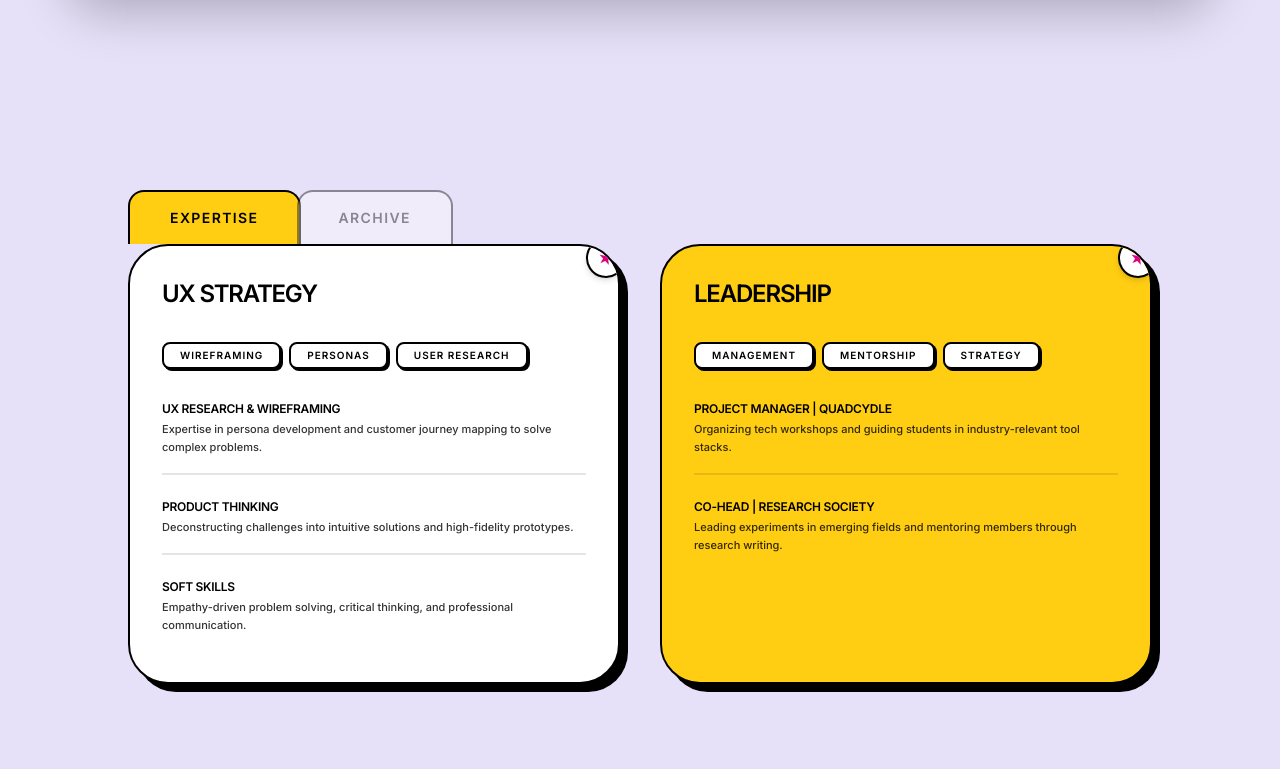
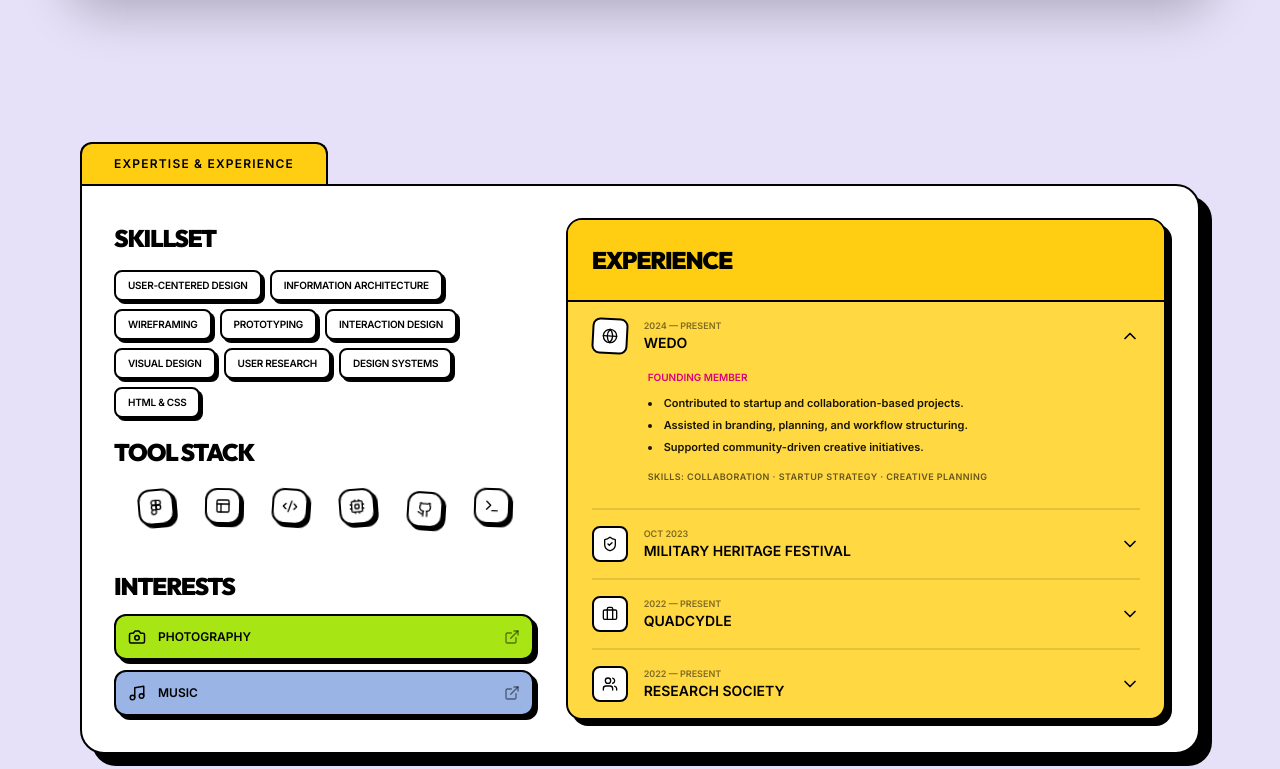
Before and after one commit to me-shweta/me-shweta.github.io, a React (Vite) app: page / in a window 1280 px wide. Shown: the part 1691-2460 px from the top of the page. Built offline with nearby package versions, Linux system fonts and the light colour scheme.

Commit message:
Update Skills section: add floating tool stack and refine spacing

```diff
--- a/src/components/Skills.jsx
+++ b/src/components/Skills.jsx
@@ -1,99 +1,201 @@
-import { motion } from 'framer-motion';
+import { motion, AnimatePresence } from 'framer-motion';
+import { useState } from 'react';
+import {
+  Camera, Music, ExternalLink, Users, ShieldCheck,
+  Briefcase, Globe, ChevronDown, Github, Terminal,
+  Figma, Cpu, Code2, Layout
+} from 'lucide-react';
 
 const SkillTag = ({ name, hoverColor }) => (
   <motion.span
     whileHover={{ scale: 1.05, backgroundColor: hoverColor, color: '#FFFFFF', borderColor: 'black' }}
-    className="px-4 py-1 rounded-lg border-2 border-black text-[10px] font-black uppercase tracking-widest text-black dark:text-white cursor-default transition-colors duration-300 bg-white dark:bg-[#3F194D] shadow-[2px_2px_0px_black] dark:shadow-[2px_2px_0px_#DB007D]"
+    className="px-3 py-1.5 rounded-lg border-2 border-black text-[10px] font-black uppercase tracking-tight text-black dark:text-white cursor-default transition-all duration-300 bg-white dark:bg-[#3F194D] shadow-[3px_3px_0px_black]"
   >
     {name}
   </motion.span>
-)
+);
 
-const StickerCard = ({ title, items, color, darkColor, textColor = "text-black", darkTextColor = "dark:text-white", hoverColor, tags = [] }) => (
+const FloatingIcon = ({ icon: Icon, name, color }) => (
   <motion.div
-    whileHover={{
-      y: -8,
-      boxShadow: "12px 12px 0px rgba(0,0,0,1)",
-      transition: { duration: 0.2 }
+    drag
+    dragConstraints={{ left: -20, right: 20, top: -20, bottom: 20 }}
+    animate={{
+      y: [0, -6, 0],
+      rotate: [0, 5, -5, 0]
     }}
-    className={`${color} ${darkColor} p-8 rounded-[2.5rem] shadow-[8px_8px_0px_black] border-2 border-black flex flex-col h-full relative overflow-hidden transition-colors duration-300`}
+    transition={{
+      duration: 4,
+      repeat: Infinity,
+      ease: "easeInOut",
+      delay: Math.random() * 2
+    }}
+    className="group relative flex flex-col items-center cursor-grab active:cursor-grabbing"
   >
-    {/* Decorative Star Sticker */}
-    <div className="absolute -top-2 -right-2 w-10 h-10 bg-white dark:bg-[#FFCE13] rounded-full flex items-center justify-center shadow-md rotate-12 border-2 border-black z-10">
-      <span className="text-[#DB007D] dark:text-[#3F194D] text-lg">★</span>
+    <div className={`p-2 rounded-xl border-2 border-black bg-white shadow-[3px_3px_0px_black] group-hover:bg-${color} transition-colors`}>
+      <Icon size={16} className="text-black" />
     </div>
-
-    <h3 className={`font-black text-2xl mb-8 uppercase tracking-tighter ${textColor} ${darkTextColor}`}>
-      {title}
-    </h3>
-
-    <div className="flex flex-wrap gap-2 mb-8">
-      {tags.map((tag, i) => (
-        <SkillTag key={i} name={tag} hoverColor={hoverColor} />
-      ))}
-    </div>
-
-    <div className="space-y-6 flex-grow">
-      {items.map((item, idx) => (
-        <div key={idx} className="border-b-2 border-black/10 dark:border-white/10 pb-4 last:border-0">
-          <h4 className={`text-xs font-black mb-1 uppercase tracking-tight ${textColor} ${darkTextColor}`}>{item.title}</h4>
-          <p className={`text-[11px] font-medium leading-relaxed opacity-80 ${textColor} ${darkTextColor}`}>{item.desc}</p>
-        </div>
-      ))}
-    </div>
+    <span className="absolute -bottom-4 opacity-0 group-hover:opacity-100 transition-opacity text-[7px] font-black uppercase bg-black text-white px-1.5 py-0.5 rounded whitespace-nowrap z-50">
+      {name}
+    </span>
   </motion.div>
 );
 
+const ExperienceItem = ({ icon: Icon, date, role, company, location, details, skills, isOpen, onClick }) => (
+  <div className="border-b-2 border-black/10 last:border-0">
+    <button
+      onClick={onClick}
+      className="w-full py-4 flex items-center justify-between group transition-colors"
+    >
+      <div className="flex items-center gap-4 text-left">
+        <div className={`p-2 rounded-lg border-2 border-black bg-white transition-transform z-10 ${isOpen ? 'rotate-3' : ''}`}>
+          <Icon size={16} className="text-black" />
+        </div>
+        <div>
+          <p className="text-[9px] font-black uppercase text-black/50 leading-none mb-1">{date}</p>
+          <h4 className="font-black text-sm uppercase text-black leading-tight">{company}</h4>
+        </div>
+      </div>
+      <motion.div animate={{ rotate: isOpen ? 180 : 0 }}>
+        <ChevronDown size={20} className="text-black" />
+      </motion.div>
+    </button>
+
+    <AnimatePresence>
+      {isOpen && (
+        <motion.div
+          initial={{ height: 0, opacity: 0 }}
+          animate={{ height: 'auto', opacity: 1 }}
+          exit={{ height: 0, opacity: 0 }}
+          className="overflow-hidden"
+        >
+          <div className="pb-6 pl-14">
+            <p className="text-[10px] font-black text-[#DB007D] uppercase mb-3">{role} {location && `· ${location}`}</p>
+            <ul className="text-[11px] font-bold text-black space-y-2 mb-4 leading-tight list-disc list-inside opacity-90">
+              {details.map((point, i) => <li key={i}>{point}</li>)}
+            </ul>
+            <p className="text-[9px] font-black uppercase text-black/60 tracking-wider">Skills: {skills}</p>
+          </div>
+        </motion.div>
+      )}
+    </AnimatePresence>
+  </div>
+);
+
 const Skills = () => {
-  const strengthsData = [
-    { title: 'UX Research & Wireframing', desc: 'Expertise in persona development and customer journey mapping to solve complex problems.' },
-    { title: 'Product Thinking', desc: 'Deconstructing challenges into intuitive solutions and high-fidelity prototypes.' },
-    { title: 'Soft Skills', desc: 'Empathy-driven problem solving, critical thinking, and professional communication.' }
+  const [openIndex, setOpenIndex] = useState(0);
+  const professionalSkills = ['User-centered design', 'Information architecture', 'Wireframing', 'Prototyping', 'Interaction design', 'Visual design', 'User research', 'Design systems', 'HTML & CSS'];
+
+  const toolStack = [
+    { name: 'Figma', icon: Figma, color: '[#FFCE13]' },
+    { name: 'Framer', icon: Layout, color: '[#9AB4E6]' },
+    { name: 'React', icon: Code2, color: '[#DB007D]' },
+    { name: 'Python', icon: Cpu, color: '[#A7E614]' },
+    { name: 'GitHub', icon: Github, color: 'white' },
+    { name: 'VS Code', icon: Terminal, color: '[#E6E0F8]' }
   ];
 
-  const leadershipData = [
-    { title: 'Project Manager | Quadcydle', desc: 'Organizing tech workshops and guiding students in industry-relevant tool stacks.' },
-    { title: 'Co-Head | Research Society', desc: 'Leading experiments in emerging fields and mentoring members through research writing.' }
+  const experiences = [
+    {
+      icon: Globe,
+      date: "2024 — Present",
+      role: "Founding Member",
+      company: "WEDO",
+      details: ["Contributed to startup and collaboration-based projects.", "Assisted in branding, planning, and workflow structuring.", "Supported community-driven creative initiatives."],
+      skills: "Collaboration · Startup Strategy · Creative Planning"
+    },
+    {
+      icon: ShieldCheck,
+      date: "Oct 2023",
+      role: "Event Management Intern",
+      company: "Military Heritage Festival",
+      location: "USI, New Delhi",
+      details: ["Assisted in event coordination and execution planning.", "Managed attendee communication and scheduling support.", "Coordinated with organizing teams during on-ground operations."],
+      skills: "Event Coordination · Teamwork · Communication"
+    },
+    {
+      icon: Briefcase,
+      date: "2022 — Present",
+      role: "Founding Member & PM",
+      company: "QuadCydle",
+      details: ["Organized industry-focused workshops and student initiatives.", "Guided members in relevant tools and workflows.", "Managed planning, coordination, and mentorship activities."],
+      skills: "Management · Leadership · Mentorship · Strategy"
+    },
+    {
+      icon: Users,
+      date: "2022 — Present",
+      role: "Co-Head",
+      company: "Research Society",
+      details: ["Mentored students in research writing and documentation.", "Guided survey creation, data collection, and analysis.", "Assisted in structuring reports and presentations."],
+      skills: "Research · Analysis · Documentation · Mentoring"
+    }
   ];
 
   return (
-    <section id="skills" className="bg-[#E6E0F8] dark:bg-[#1a0b21] py-24 px-6 lg:px-20 transition-colors duration-500">
-      <div className="container mx-auto max-w-5xl">
+    <section id="skills" className="bg-[#E6E0F8] dark:bg-[#1a0b21] py-12 px-6 lg:px-20 transition-colors duration-500">
+      <div className="container mx-auto max-w-6xl">
 
-        {/* Tab Style Header */}
-        <div className="flex items-end justify-start -space-x-1 mb-0 relative z-10">
-          <div className="bg-[#FFCE13] dark:bg-[#DB007D] border-2 border-black border-b-0 text-black dark:text-white px-10 py-4 text-sm font-black uppercase tracking-widest rounded-t-2xl">
-            Expertise
-          </div>
-          <div className="bg-white dark:bg-[#3F194D] border-2 border-black border-b-0 text-black dark:text-white px-10 py-4 text-sm font-black uppercase tracking-widest rounded-t-2xl opacity-40 dark:opacity-20">
-            Archive
+        <div className="flex items-end justify-start relative z-10">
+          <div className="bg-[#FFCE13] dark:bg-[#DB007D] border-2 border-black border-b-0 text-black dark:text-white px-8 py-3 text-xs font-black uppercase tracking-widest rounded-t-xl">
+            Expertise & Experience
           </div>
         </div>
 
-        <div className="grid md:grid-cols-2 gap-10 items-stretch relative z-0">
-          {/* Column 1: UX Strategy */}
-          <motion.div initial={{ opacity: 0, x: -20 }} whileInView={{ opacity: 1, x: 0 }} viewport={{ once: true }}>
-            <StickerCard
-              title="UX Strategy"
-              items={strengthsData}
-              color="bg-white"
-              darkColor="dark:bg-[#2d1438]"
-              hoverColor="#DB007D"
-              tags={['Wireframing', 'Personas', 'User Research']}
-            />
-          </motion.div>
+        <div className="border-2 border-black bg-white dark:bg-[#2d1438] rounded-b-3xl rounded-tr-3xl p-8 shadow-[12px_12px_0px_black] dark:shadow-[12px_12px_0px_#DB007D] grid lg:grid-cols-12 gap-8 items-stretch">
 
-          {/* Column 2: Leadership */}
-          <motion.div initial={{ opacity: 0, x: 20 }} whileInView={{ opacity: 1, x: 0 }} viewport={{ once: true }} transition={{ delay: 0.1 }}>
-            <StickerCard
-              title="Leadership"
-              items={leadershipData}
-              color="bg-[#FFCE13]"
-              darkColor="dark:bg-[#3F194D]"
-              hoverColor="#000000"
-              tags={['Management', 'Mentorship', 'Strategy']}
-            />
-          </motion.div>
+          <div className="lg:col-span-5 flex flex-col justify-between py-1">
+            {/* Skillset */}
+            <div>
+              <h3 className="font-heading font-black text-2xl uppercase mb-4 tracking-tighter text-black dark:text-white">Skillset</h3>
+              <div className="flex flex-wrap gap-2">
+                {professionalSkills.map((tag, i) => (
+                  <SkillTag key={i} name={tag} hoverColor="#DB007D" />
+                ))}
+              </div>
+            </div>
+
+            {/* Tool Stack - Extreme low padding */}
+            <div className="mt-2 mb-2">
+              <h3 className="font-heading font-black text-2xl uppercase mb-1 tracking-tighter text-black dark:text-white">Tool Stack</h3>
+              <div className="relative h-20 flex items-center justify-around px-2">
+                 {toolStack.map((tool, i) => (
+                   <FloatingIcon key={i} {...tool} />
+                 ))}
+              </div>
+            </div>
+
+            {/* Interests */}
+            <div>
+              <h3 className="font-heading font-black text-2xl uppercase mb-3 tracking-tighter text-black dark:text-white">Interests</h3>
+              <div className="grid grid-cols-1 gap-2.5">
+                <a href="/photography" target="_blank" rel="noopener noreferrer" className="flex items-center justify-between p-3 bg-[#A7E614] border-2 border-black rounded-xl hover:-translate-y-1 transition-all shadow-[4px_4px_0px_black]">
+                  <span className="font-black text-xs uppercase flex items-center gap-3 text-black"><Camera size={18}/> Photography</span>
+                  <ExternalLink size={16} className="text-black/50"/>
+                </a>
+                <a href="/music" target="_blank" rel="noopener noreferrer" className="flex items-center justify-between p-3 bg-[#9AB4E6] border-2 border-black rounded-xl hover:-translate-y-1 transition-all shadow-[4px_4px_0px_black]">
+                  <span className="font-black text-xs uppercase flex items-center gap-3 text-black"><Music size={18}/> Music</span>
+                  <ExternalLink size={16} className="text-black/50"/>
+                </a>
+              </div>
+            </div>
+          </div>
+
+          {/* RIGHT COLUMN: ACCORDION EXPERIENCES */}
+          <div className="lg:col-span-7 bg-[#FFCE13] dark:bg-[#DB007D] border-2 border-black rounded-2xl shadow-[6px_6px_0px_black] overflow-hidden flex flex-col">
+            <div className="p-6 border-b-2 border-black bg-[#FFCE13] dark:bg-[#DB007D]">
+               <h3 className="font-heading font-black text-2xl uppercase tracking-tighter text-black">Experience</h3>
+            </div>
+            <div className="flex-grow overflow-y-auto px-6 custom-scrollbar bg-white/20">
+              {experiences.map((exp, i) => (
+                <ExperienceItem
+                  key={i}
+                  {...exp}
+                  isOpen={openIndex === i}
+                  onClick={() => setOpenIndex(openIndex === i ? -1 : i)}
+                />
+              ))}
+            </div>
+          </div>
+
         </div>
       </div>
     </section>
```
Also changed, not shown: package.json (+6 -6 lines), 1 other file (tests, documents, lock files or other folders).
